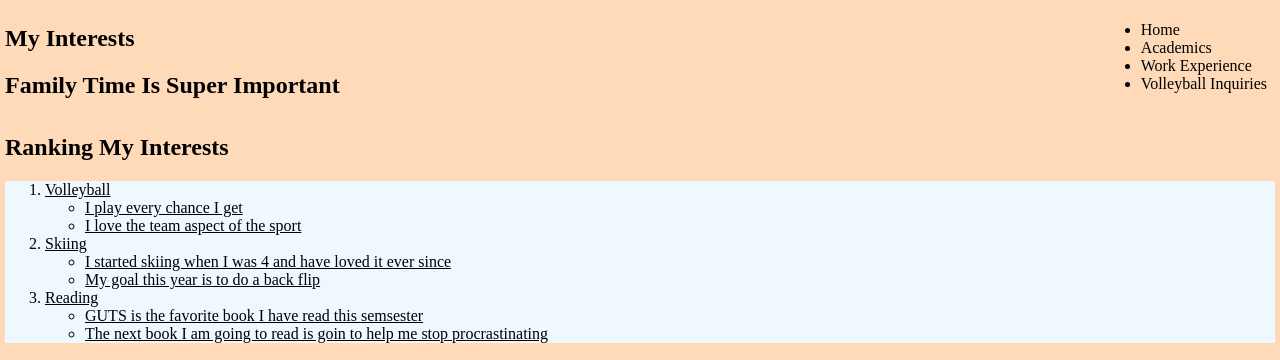
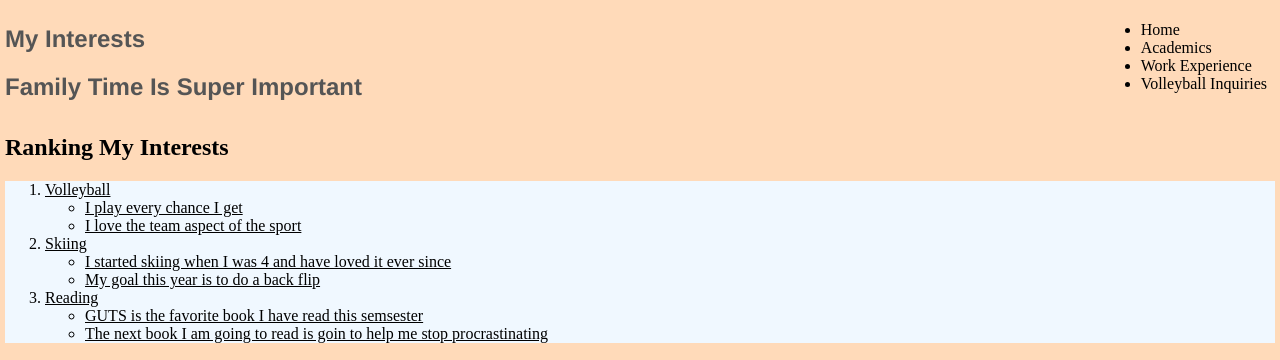
Before and after one commit to pwynn25/IS201, a plain HTML site: page FinalProject-PatrickWynn/html/Interests.html in a window 1280 px wide. Shown: the top 360 px of the page. Drawn offline with Linux system fonts and the light colour scheme.

Commit message:
Add files via upload

```diff
--- a/FinalProject-PatrickWynn/css/scratch.css
+++ b/FinalProject-PatrickWynn/css/scratch.css
@@ -83,3 +83,8 @@
     left: 5px;
     position: fixed;
 }
+.headertext{
+  color: #555555;
+  font-family: 'Franklin Gothic Medium', 'Arial Narrow', Arial, sans-serif;
+
+}
```
